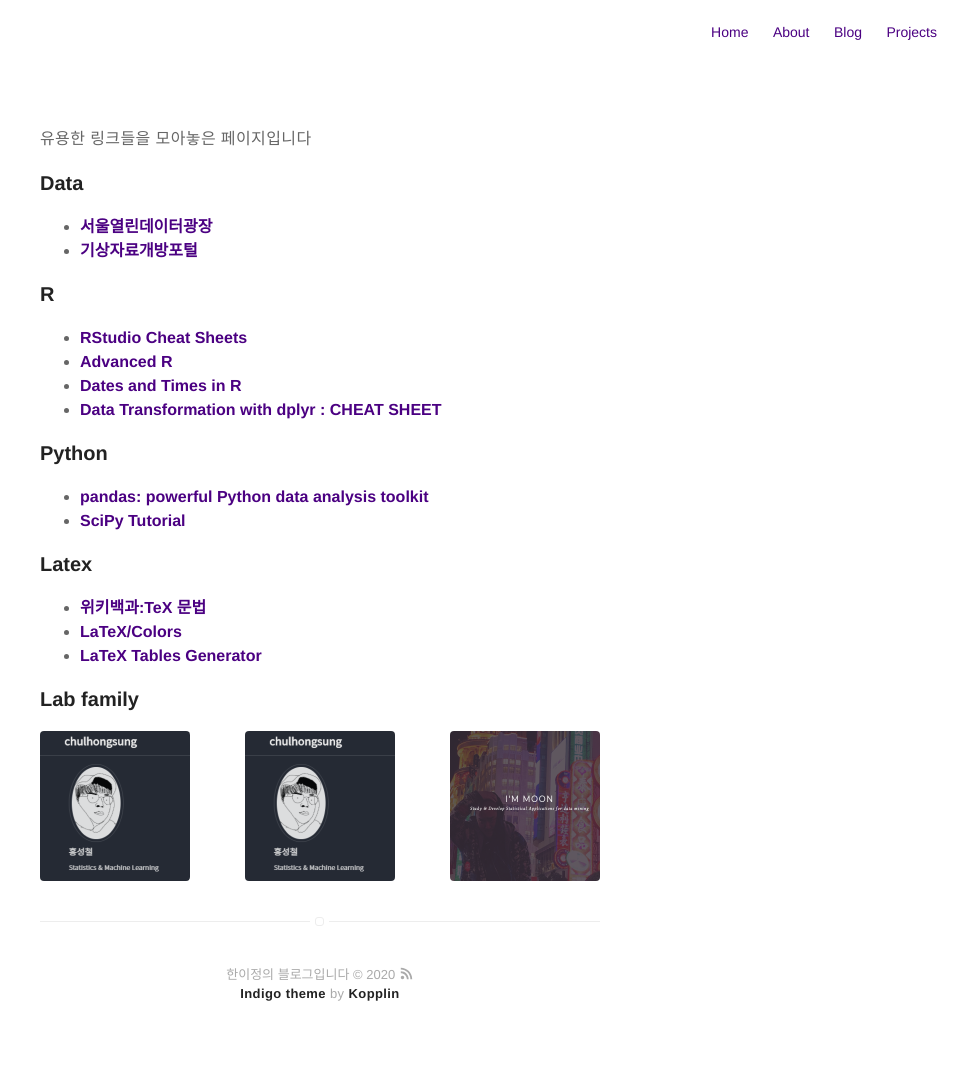
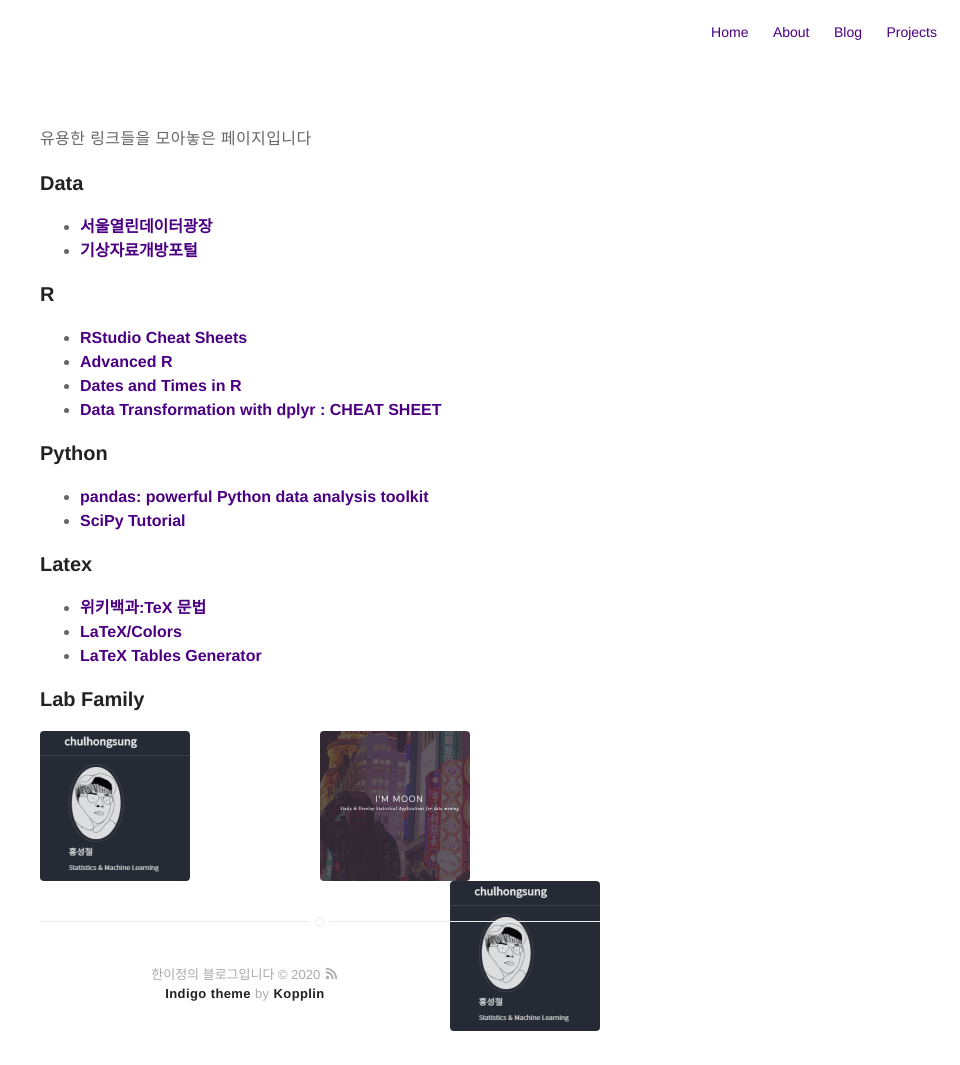
Before and after one commit to 12jeong/12jeong.github.io, a Jekyll site: the page built from links.md, in a window 1280 px wide. Shown: the whole page, without its empty margins (320-1280 px from the left). Built offline with Jekyll 4.4.1, drawn with Linux system fonts in a browser that asks for light colours; some web fonts are replaced.

Commit message:
update Lab Family (Completion Form)

```diff
--- a/_sass/base/normalize.scss
+++ b/_sass/base/normalize.scss
@@ -428,7 +428,6 @@
 
 
 /** 20200121 **/
-/* family names */
 img[alt$=">"] {
   float: right;
 }
@@ -444,5 +443,3 @@
   margin: auto;
   float: none!important;
 }
-
-/* family names */
--- a/links.md
+++ b/links.md
@@ -32,7 +32,7 @@
   <li> <a href = 'http://www.tablesgenerator.com/'> LaTeX Tables Generator </a>  </li>
   </ul>
 
-<h3> Lab family </h3>
-  [![MSJ alt >](/assets/images/fam_moon.PNG "문상준"){: width="" height=""}](https://monster-moon.github.io/)
-  [![HSC alt <](/assets/images/fam_hong.PNG "홍성철"){: width="" height=""}](https://chulhongsung.github.io/)
-  [![HSC alt ><](/assets/images/fam_hong.PNG "홍성철"){: width="" height=""}](https://chulhongsung.github.io/)
+<h3> Lab Family </h3>
+  [![JJJ alt <](/assets/images/fam_hong.PNG "Jong-June Jeon")](https://chulhongsung.github.io/)
+  [![MSJ alt ><](/assets/images/fam_moon.PNG "SangJun Moon")](https://monster-moon.github.io/)
+  [![HSC alt >](/assets/images/fam_hong.PNG "Sung-Chul Hong")](https://chulhongsung.github.io/)
```
Also changed, not shown: assets/images/fam_jeon.PNG (added).
